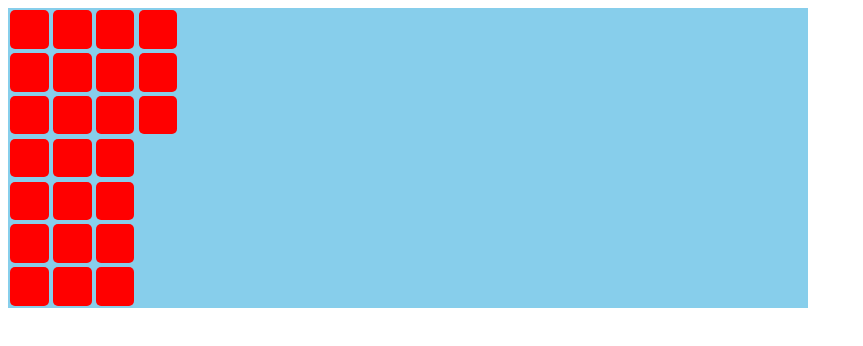
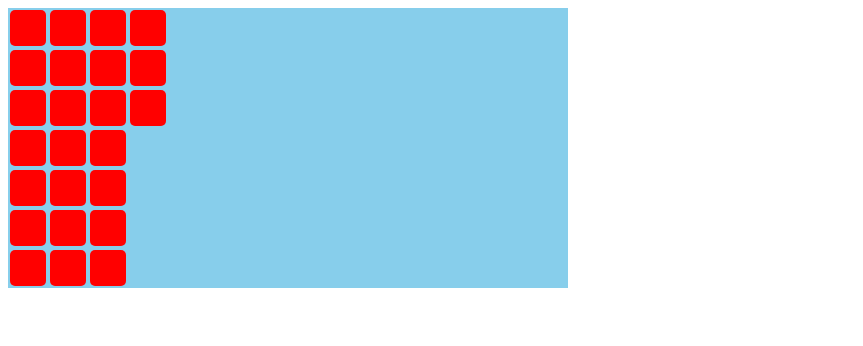
Before and after one commit to leobang17/git-lawn, a React (Create React App) app: page / in a window 1280 px wide. Shown: the top 346 px of the page, without its empty margins (0-863 px from the left). Built offline with nearby package versions, Linux system fonts and the light colour scheme.

Commit message:
feat: lawn size, grass size

```diff
--- /dev/null
+++ b/src/components/molecules/lawn/hooks.ts
@@ -0,0 +1,5 @@
+export const lawnSizeCalculator = (grassSpan: number) => {
+  const lawnHeight = grassSpan * 7;
+  const lawnWidth = grassSpan * 14;
+  return { lawnHeight, lawnWidth };
+};
--- a/src/components/molecules/lawn/index.tsx
+++ b/src/components/molecules/lawn/index.tsx
@@ -1,22 +1,25 @@
 import React, { useEffect, useState } from "react";
 import styled from "styled-components";
+import { LawnProps, LawnStyleProps } from "../../../@types/dataTypes";
 import Grass from "../../atoms/grass";
+import { lawnSizeCalculator } from "./hooks";
 
-const LawnBox = styled.div`
+const LawnBox = styled.div<LawnStyleProps>`
   display: flex;
   flex-direction: column;
   flex-wrap: wrap;
   align-content: flex-start;
-  height: 300px;
-  width: 800px;
+  height: ${(props) => props.lawnHeight}px;
+  width: ${(props) => props.lawnWidth}px;
   background-color: skyblue;
 `;
 
-const Lawn = () => {
-  const grassSpan = 300 / 7;
+const Lawn: React.FC<LawnProps> = ({ grassSpan }) => {
+  const { lawnHeight, lawnWidth } = lawnSizeCalculator(grassSpan);
+
   console.log(grassSpan);
   return (
-    <LawnBox>
+    <LawnBox lawnHeight={lawnHeight} lawnWidth={lawnWidth}>
       <Grass span={grassSpan} color="red" />
       <Grass span={grassSpan} color="red" />
       <Grass span={grassSpan} color="red" />
--- a/src/components/organisms/index.tsx
+++ b/src/components/organisms/index.tsx
@@ -3,7 +3,7 @@ import Lawn from "../molecules/lawn";
 
 const GitLawn = () => {
   // return <div>GitLawn</div>;
-  return <Lawn />;
+  return <Lawn grassSpan={40} />;
 };
 
 export default GitLawn;
```
Also changed, not shown: src/@types/dataTypes.ts (+9 -0 lines).
